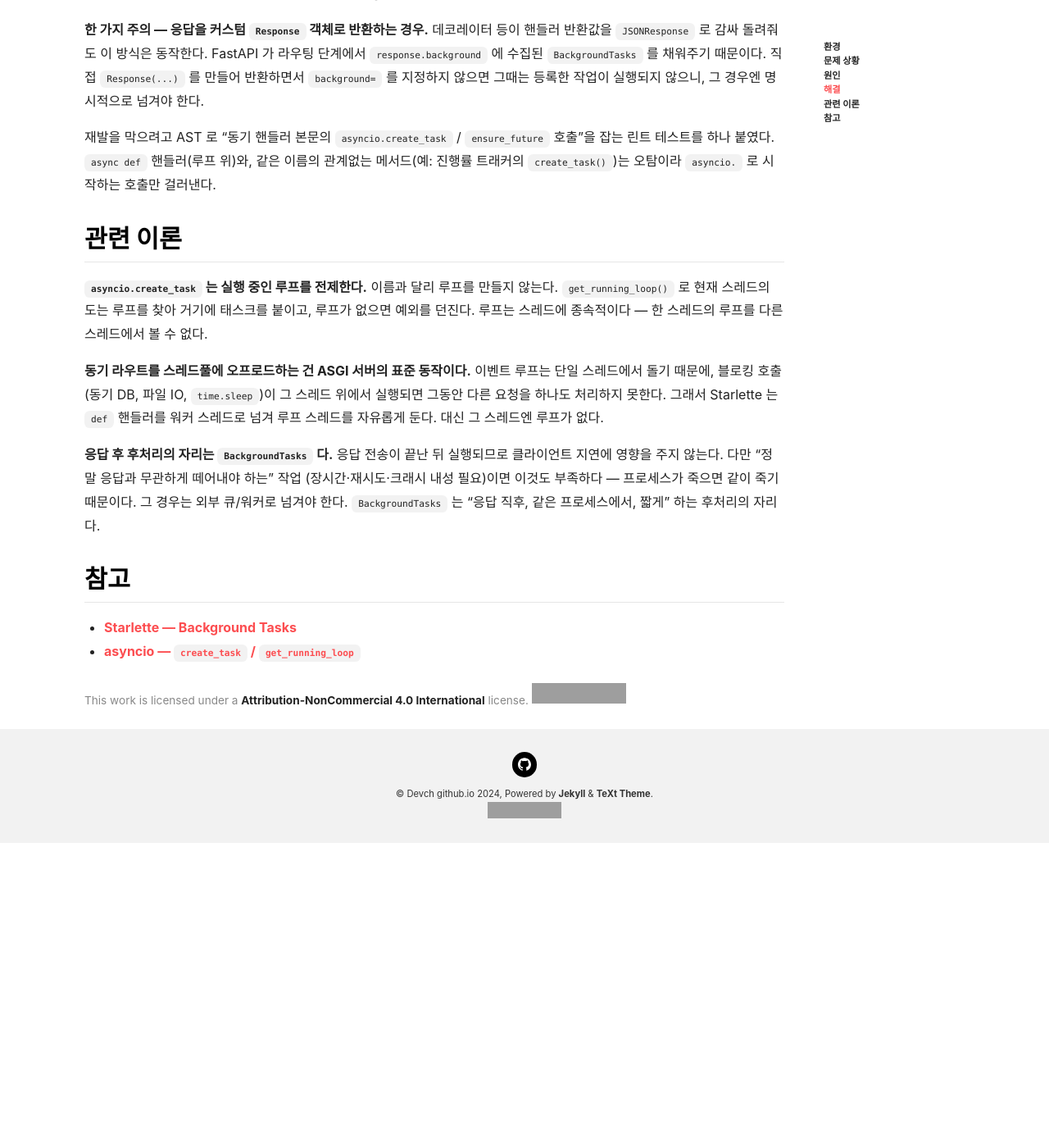
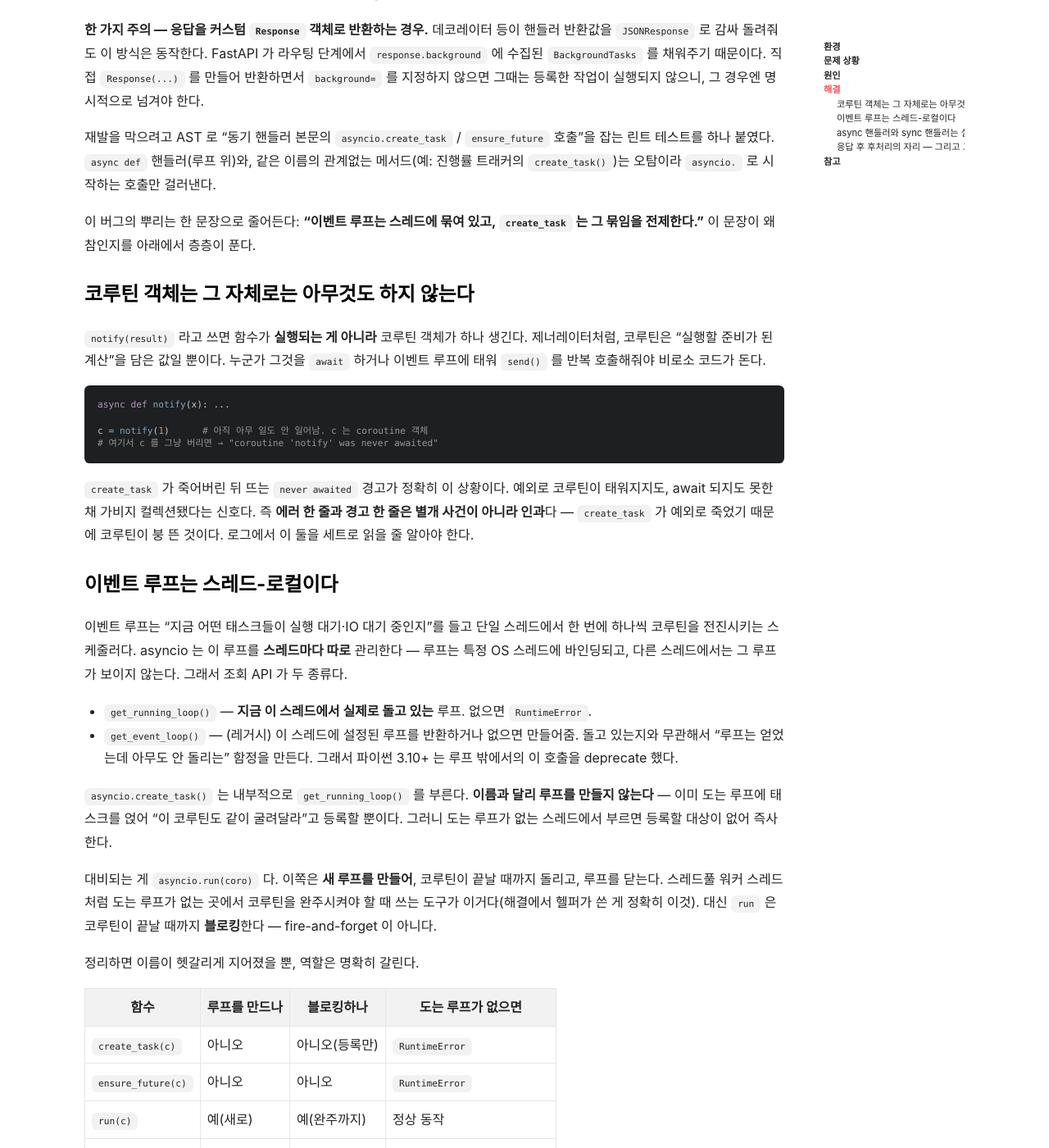
Before and after one commit to devch1013/devch1013.github.io, a Jekyll site: the page built from _codex/asyncio-create-task-in-sync-handler.md, in a window 1280 px wide and 1400 px high, scrolled down 2010 px. Shown: the whole window at 82% size. Built offline with Jekyll 4.4.1, drawn with Linux system fonts in a browser that asks for light colours; nearby versions of some CDN libraries; comment, search, counter and statistics services are not loaded; before the commit the page ends 3038 px from its top, so only the background shows below that; some of the changed text lies outside the part shown; grey boxes are pictures that could not be loaded.

Commit message:
docs(codex): 관련 이론 섹션 대폭 강화 — 코루틴·이벤트 루프·실행 위치

````diff
--- a/_codex/asyncio-create-task-in-sync-handler.md
+++ b/_codex/asyncio-create-task-in-sync-handler.md
@@ -97,23 +97,96 @@ fire-and-forget 의 의미가 사라진다.
 관계없는 메서드(예: 진행률 트래커의 `create_task()`)는 오탐이라 `asyncio.` 로 시작하는
 호출만 걸러낸다.
 
-## 관련 이론
+이 버그의 뿌리는 한 문장으로 줄어든다: **"이벤트 루프는 스레드에 묶여 있고,
+`create_task` 는 그 묶임을 전제한다."** 이 문장이 왜 참인지를 아래에서 층층이 푼다.
 
-**`asyncio.create_task` 는 실행 중인 루프를 전제한다.** 이름과 달리 루프를 만들지
-않는다. `get_running_loop()` 로 현재 스레드의 도는 루프를 찾아 거기에 태스크를 붙이고,
-루프가 없으면 예외를 던진다. 루프는 스레드에 종속적이다 — 한 스레드의 루프를 다른
-스레드에서 볼 수 없다.
+### 코루틴 객체는 그 자체로는 아무것도 하지 않는다
 
-**동기 라우트를 스레드풀에 오프로드하는 건 ASGI 서버의 표준 동작이다.** 이벤트 루프는
-단일 스레드에서 돌기 때문에, 블로킹 호출(동기 DB, 파일 IO, `time.sleep`)이 그 스레드
-위에서 실행되면 그동안 다른 요청을 하나도 처리하지 못한다. 그래서 Starlette 는 `def`
-핸들러를 워커 스레드로 넘겨 루프 스레드를 자유롭게 둔다. 대신 그 스레드엔 루프가 없다.
+`notify(result)` 라고 쓰면 함수가 **실행되는 게 아니라** 코루틴 객체가 하나 생긴다.
+제너레이터처럼, 코루틴은 "실행할 준비가 된 계산"을 담은 값일 뿐이다. 누군가 그것을
+`await` 하거나 이벤트 루프에 태워 `send()` 를 반복 호출해줘야 비로소 코드가 돈다.
 
-**응답 후 후처리의 자리는 `BackgroundTasks` 다.** 응답 전송이 끝난 뒤 실행되므로
-클라이언트 지연에 영향을 주지 않는다. 다만 "정말 응답과 무관하게 떼어내야 하는" 작업
-(장시간·재시도·크래시 내성 필요)이면 이것도 부족하다 — 프로세스가 죽으면 같이 죽기
-때문이다. 그 경우는 외부 큐/워커로 넘겨야 한다. `BackgroundTasks` 는 "응답 직후,
-같은 프로세스에서, 짧게" 하는 후처리의 자리다.
+```python
+async def notify(x): ...
+
+c = notify(1)      # 아직 아무 일도 안 일어남. c 는 coroutine 객체
+# 여기서 c 를 그냥 버리면 → "coroutine 'notify' was never awaited"
+```
+
+`create_task` 가 죽어버린 뒤 뜨는 `never awaited` 경고가 정확히 이 상황이다. 예외로
+코루틴이 태워지지도, await 되지도 못한 채 가비지 컬렉션됐다는 신호다. 즉 **에러 한
+줄과 경고 한 줄은 별개 사건이 아니라 인과**다 — `create_task` 가 예외로 죽었기
+때문에 코루틴이 붕 뜬 것이다. 로그에서 이 둘을 세트로 읽을 줄 알아야 한다.
+
+### 이벤트 루프는 스레드-로컬이다
+
+이벤트 루프는 "지금 어떤 태스크들이 실행 대기·IO 대기 중인지"를 들고 단일 스레드에서
+한 번에 하나씩 코루틴을 전진시키는 스케줄러다. asyncio 는 이 루프를 **스레드마다
+따로** 관리한다 — 루프는 특정 OS 스레드에 바인딩되고, 다른 스레드에서는 그 루프가
+보이지 않는다. 그래서 조회 API 가 두 종류다.
+
+- `get_running_loop()` — **지금 이 스레드에서 실제로 돌고 있는** 루프. 없으면 `RuntimeError`.
+- `get_event_loop()` — (레거시) 이 스레드에 설정된 루프를 반환하거나 없으면 만들어줌.
+  돌고 있는지와 무관해서 "루프는 얻었는데 아무도 안 돌리는" 함정을 만든다. 그래서
+  파이썬 3.10+ 는 루프 밖에서의 이 호출을 deprecate 했다.
+
+`asyncio.create_task()` 는 내부적으로 `get_running_loop()` 를 부른다. **이름과 달리
+루프를 만들지 않는다** — 이미 도는 루프에 태스크를 얹어 "이 코루틴도 같이 굴려달라"고
+등록할 뿐이다. 그러니 도는 루프가 없는 스레드에서 부르면 등록할 대상이 없어 즉사한다.
+
+대비되는 게 `asyncio.run(coro)` 다. 이쪽은 **새 루프를 만들어**, 코루틴이 끝날 때까지
+돌리고, 루프를 닫는다. 스레드풀 워커 스레드처럼 도는 루프가 없는 곳에서 코루틴을
+완주시켜야 할 때 쓰는 도구가 이거다(해결에서 헬퍼가 쓴 게 정확히 이것). 대신
+`run` 은 코루틴이 끝날 때까지 **블로킹**한다 — fire-and-forget 이 아니다.
+
+정리하면 이름이 헷갈리게 지어졌을 뿐, 역할은 명확히 갈린다.
+
+| 함수 | 루프를 만드나 | 블로킹하나 | 도는 루프가 없으면 |
+|---|---|---|---|
+| `create_task(c)` | 아니오 | 아니오(등록만) | `RuntimeError` |
+| `ensure_future(c)` | 아니오 | 아니오 | `RuntimeError` |
+| `run(c)` | 예(새로) | 예(완주까지) | 정상 동작 |
+| `await c` | 아니오 | 예(완주까지) | 문법상 async 함수 안에서만 |
+
+### async 핸들러와 sync 핸들러는 실행되는 장소가 다르다
+
+이벤트 루프는 단일 스레드에서 돈다. 그 스레드 위에서 블로킹 호출(동기 DB 드라이버,
+파일 IO, `time.sleep`, CPU 바운드 루프)이 실행되면 루프가 그 시간 동안 **다른 어떤
+요청도 전진시키지 못한다.** 한 요청의 200ms 블로킹이 전체 서버의 200ms 정지가 된다.
+
+Starlette/ASGI 는 이 위험을 핸들러 선언 방식으로 가른다.
+
+- `async def` → 개발자가 "이건 블로킹 안 한다"고 약속한 것으로 보고 **루프 스레드에서
+  직접** 실행. 여기서는 `create_task` 가 당연히 동작한다 — 도는 루프 위니까.
+- `def` → 블로킹일 수 있다고 보고 **anyio 워커 스레드풀로 오프로드**. 루프 스레드는
+  자유로워져 다른 요청을 계속 처리한다. 대신 그 워커 스레드엔 도는 루프가 없다.
+
+바로 이 지점이 함정이다. **같은 코드가 핸들러 선언 한 글자(`async`)에 따라 살고
+죽는다.** `async def` 였던 핸들러를 블로킹 이슈 때문에 `def` 로 내리는 순간, 본문에
+얌전히 있던 `create_task` 는 아무 경고 없이 실행 위치가 루프 밖으로 바뀌어 깨진다.
+리팩터링이 유발하는 이런 "위치 의존 버그"는 타입 체커도 못 잡는다 — 그래서 해결에서
+AST 린트로 못을 박은 것이다.
+
+(참고로 스레드풀 오프로드에는 anyio 의 `CapacityLimiter` 로 동시 실행 상한이 걸린다.
+즉 `def` 로 내린다고 무한 병렬이 되는 게 아니라, 스레드 자원 안에서 관리된다.)
+
+### 응답 후 후처리의 자리 — 그리고 그 한계
+
+`BackgroundTasks` 는 ASGI 응답 전송이 **끝난 뒤** 실행된다. 그래서 후처리 시간이
+클라이언트 응답 지연에 얹히지 않는다. sync/async 작업을 둘 다 받고, sync 는
+스레드풀에서 돌린다 — 이 글의 헬퍼는 여기에 "코루틴이면 전용 루프로 완주"만 얹은
+얇은 어댑터다.
+
+한계도 분명히 알아야 한다. `BackgroundTasks` 는 **같은 프로세스, 응답 직후, 짧게**
+하는 후처리의 자리다. 프로세스가 죽으면 태스크도 같이 죽고, 재시도도 영속성도 없다.
+"반드시 완료돼야 하는" 작업(결제 후속, 정산, 장시간 배치)을 여기 태우면 배포·크래시
+한 번에 유실된다. 그 층위는 외부 큐/워커(별도 프로세스 + 원장 + 재시도)의 몫이다.
+
+그리고 이 모든 이야기의 밑바닥에는 **"코루틴을 루프 밖에서 fire-and-forget 하려는
+시도 자체가 항상 어댑터를 요구한다"** 는 원칙이 있다. `create_task` 는 루프 위에서만,
+`run` 은 블로킹으로만, `await` 는 async 함수 안에서만 코루틴을 굴린다. "루프도 없는
+동기 문맥에서, 블로킹도 없이, 나중에" 굴리고 싶다면 — 그 셋 중 어느 것도 그대로는
+맞지 않고, 실행 시점을 옮겨줄 무언가(여기서는 `BackgroundTasks`)가 반드시 끼어야 한다.
 
 ## 참고
 
````
